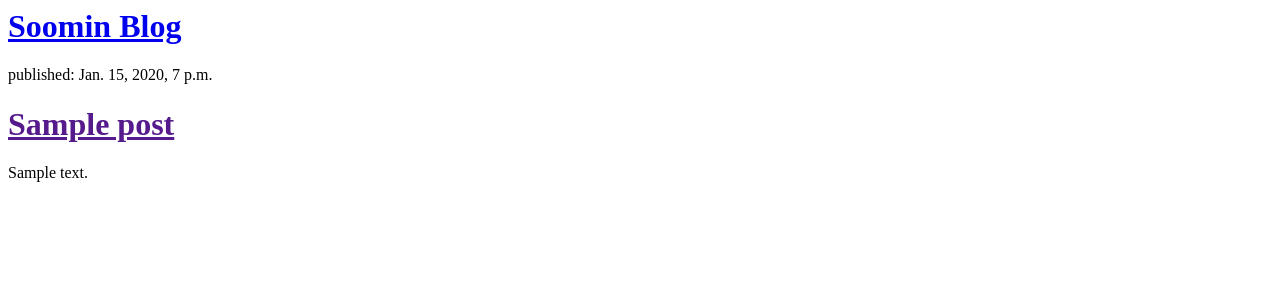
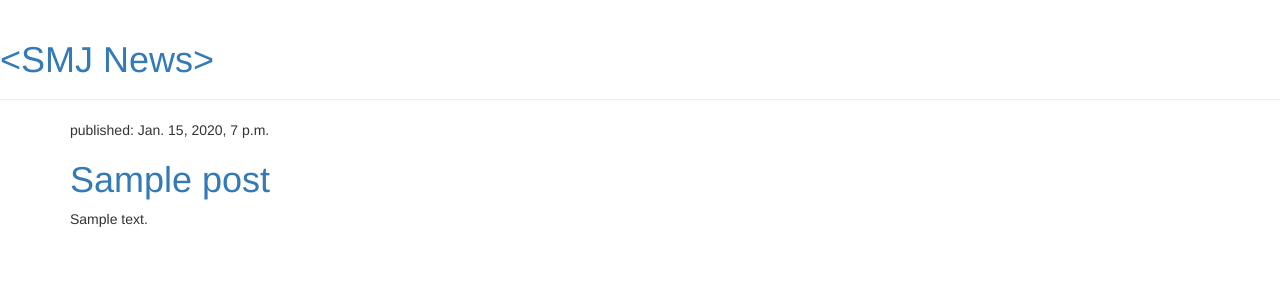
Before and after one commit to soominjung/Personal-Website, a Django app: template mainpage/templates/mainpage/post_list.html in a window 1280 px wide. Shown: the top 300 px of the page. Run offline with Django 3.2, Linux system fonts and the light colour scheme; the template is opened without the code that fills it: values that come from a table or form of the project are taken from there, others are empty; tables that the repository leaves empty hold one stand-in row (values such as "Sample post"); some libraries are stand-ins or nearby versions.

Commit message:
implement css

```diff
--- a/mainpage/templates/mainpage/post_list.html
+++ b/mainpage/templates/mainpage/post_list.html
@@ -1,11 +1,29 @@
-<div>
-    <h1><a href="/">Soomin Blog</a></h1>
+{% load static %}
+<html>
+    <head>
+        <link rel="stylesheet" href="//maxcdn.bootstrapcdn.com/bootstrap/3.2.0/css/bootstrap.min.css">
+        <link rel="stylesheet" href="//maxcdn.bootstrapcdn.com/bootstrap/3.2.0/css/bootstrap-theme.min.css">
+        <link href="//fonts.googleapis.com/css?family=Lobster&subset=latin,latin-ext" rel="stylesheet" type="text/css">
+        <link rel="stylesheet" href="{% static 'css/blog.css' %}">
+    </head>
+    <body>
+        <div class="page-header">
+            <h1><a href="/">&lt;SMJ News&gt;</a></h1>
         </div>
-
+        <div class="content container">
+            <div class="row">
+                <div class="col-md-8">
                     {% for post in posts %}
-    <div>
+                        <div class="post">
+                            <div class="date">
                                 <p>published: {{ post.published_date }}</p>
+                            </div>
                             <h1><a href="">{{ post.title }}</a></h1>
                             <p>{{ post.text|linebreaksbr }}</p>
                         </div>
                     {% endfor %}
+                </div>
+            </div>
+        </div>
+    </body>
+</html>
```
Also changed, not shown: mainpage/static/css/mainpage.css (added, +50 -0 lines). Lines whose indentation alone changed are shown as unchanged.
